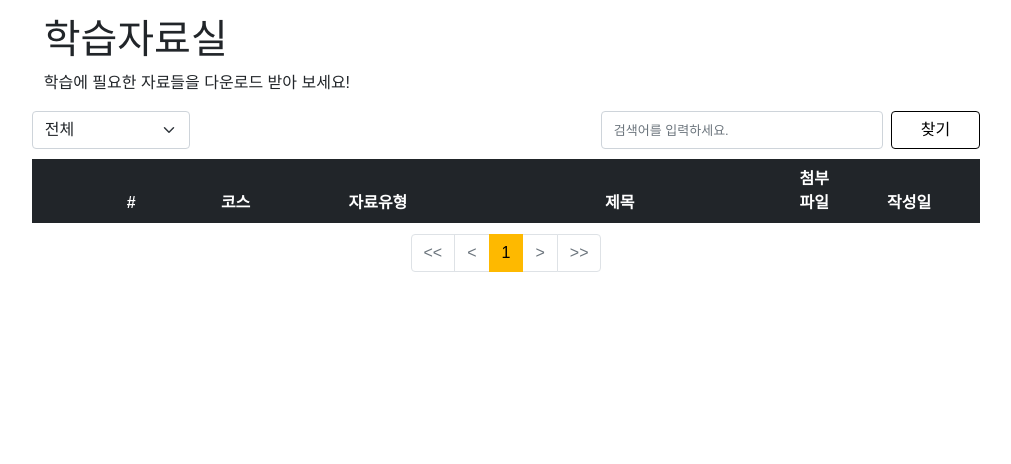
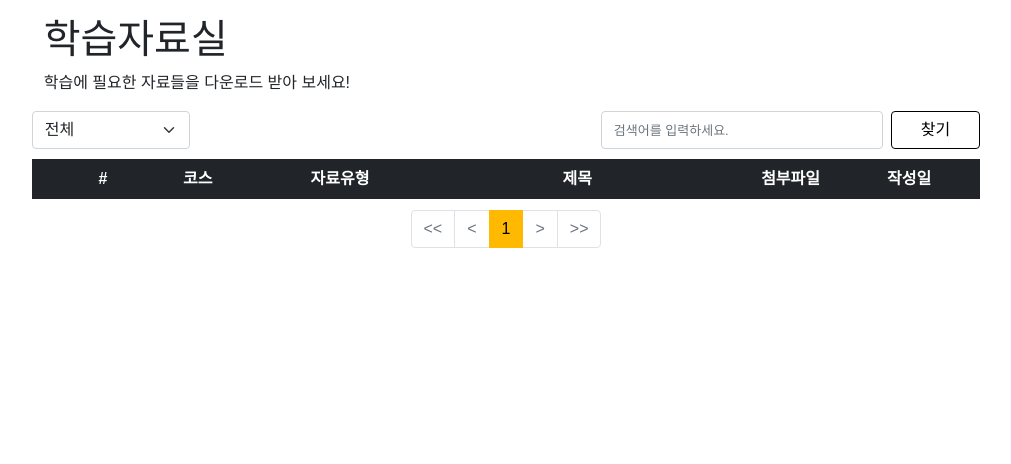
Before and after one commit to EarthlyZ9/bruteforce, a Django app: page /activities/materials/ in a window 1280 px wide. Shown: the part 60-524 px from the top of the page, without its empty margins (134-1145 px from the left). Run offline with Django 3.2, Linux system fonts and the light colour scheme; the visitor is signed in with stand-in values (Sample User, id 1); data that the repository does not hold is empty; parts of the project's set-up code (start-up, migrations or seed data) failed here and were passed over; some libraries are stand-ins or nearby versions; some web fonts are replaced.

Commit message:
materials view

```diff
--- a/activities/templates/activities/material_list.html
+++ b/activities/templates/activities/material_list.html
@@ -33,12 +33,12 @@
         <table class="table table-condensed table-stripped table-hover">
           <thead class="table-dark">
             <tr>
-              <th scope="col" style="width: 7%;"></th>
-              <th scope="col" style="width: 7%;">#</th>
+              <th scope="col" style="width: 5%;"></th>
+              <th scope="col" style="width: 5%;">#</th>
               <th scope="col" style="width: 15%;">코스</th>
               <th scope="col" style="width: 15%;">자료유형</th>
               <th scope="col">제목</th>
-              <th scope="col" style="width: 5%;">첨부파일</th>
+              <th scope="col" style="width: 10%;">첨부파일</th>
               <th scope="col" style="width: 15%;">작성일</th>
             </tr>
           </thead>
```
